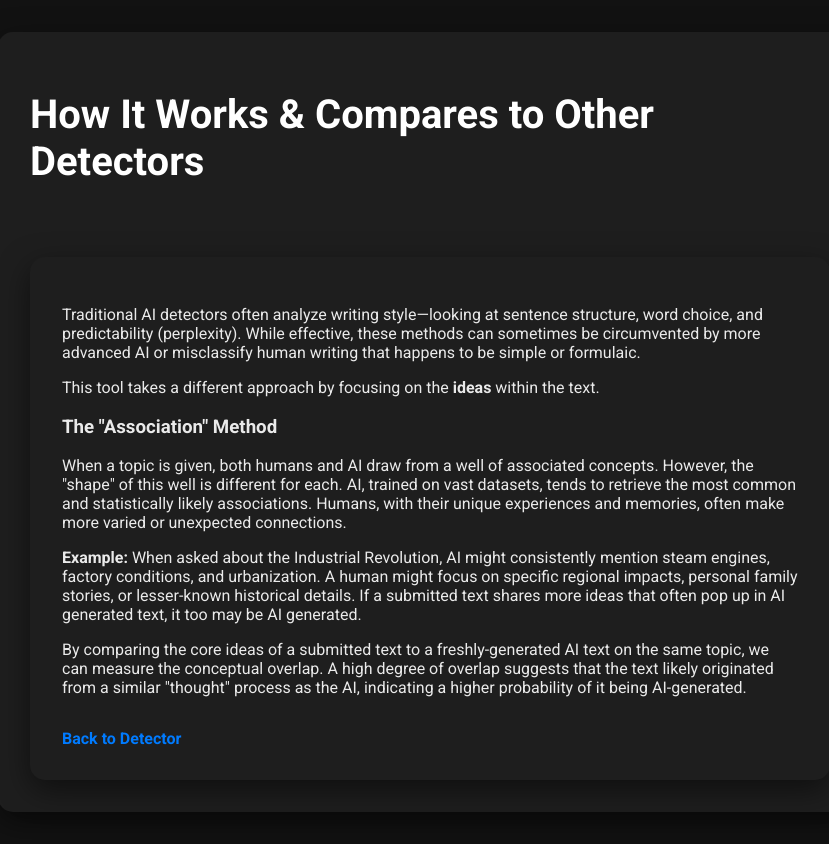
After one commit to derek-pohl/AI-Detection-Through-Association, a Flask app: page /how-it-works in a window 1280 px wide. The commit adds this page. Shown: the whole page, without its empty margins (210-1039 px from the left). Run offline with Flask 3, Linux system fonts and the light colour scheme.

Commit message:
how it works

```diff
--- a/app.py
+++ b/app.py
@@ -23,6 +23,10 @@ model = genai.GenerativeModel('gemini-2.0-flash-lite')
 @app.route('/')
 def index():
     return render_template('index.html')
+
+@app.route('/how-it-works')
+def how_it_works():
+    return render_template('how-it-works.html')
 
 @app.route('/analyze', methods=['POST'])
 @limiter.limit("5 per minute")  # Optional: override or reinforce per-endpoint limit
--- a/static/css/style.css
+++ b/static/css/style.css
@@ -37,6 +37,16 @@ body, html {
     font-weight: 700;
     margin-bottom: 0.5rem;
     color: #FFFFFF;
+}
+
+.header h1 a {
+    color: #007BFF;
+    text-decoration: none;
+    font-size: 1.5rem;
+}
+
+.header h1 a:hover {
+    text-decoration: underline;
 }
 
 .header p {
@@ -127,6 +137,30 @@ body, html {
     line-height: 1.6;
 }
 
+.content {
+    background-color: #1E1E1E;
+    padding: 2rem;
+    border-radius: 15px;
+    box-shadow: 0 10px 30px rgba(0, 0, 0, 0.5);
+    margin-top: 2rem;
+}
+
+.content p, .content h3 {
+    color: #EAEAEA;
+}
+
+.back-link {
+    display: inline-block;
+    margin-top: 1rem;
+    color: #007BFF;
+    text-decoration: none;
+    font-weight: 700;
+}
+
+.back-link:hover {
+    text-decoration: underline;
+}
+
 /* Responsive Design */
 @media (max-width: 992px) {
     .main-content {
@@ -137,3 +171,9 @@ body, html {
         height: 300px; /* Adjust height for smaller screens */
     }
 }
+
+/* How It Works Page Specific Styles */
+.how-it-works-page .main-content {
+    grid-template-columns: 1fr; /* Single column layout */
+    max-width: 800px; /* More readable width for text */
+}
--- /dev/null
+++ b/templates/how-it-works.html
@@ -0,0 +1,39 @@
+<!DOCTYPE html>
+<html lang="en">
+<head>
+    <meta charset="UTF-8">
+    <meta name="viewport" content="width=device-width, initial-scale=1.0">
+    <title>How It Works - AI Text Detector</title>
+    <link rel="stylesheet" href="{{ url_for('static', filename='css/style.css') }}">
+    <link href="https://fonts.googleapis.com/css2?family=Roboto:wght@300;400;700&display=swap" rel="stylesheet">
+    <link rel="icon" href="{{ url_for('static', filename='favicon.svg') }}" type="image/svg+xml">
+</head>
+<body class="how-it-works-page">
+    <div class="container">
+        <div class="main-content">
+            <div class="header">
+                <h1>How It Works & Compares to Other Detectors</h1>
+            </div>
+            <div class="content">
+                <p>
+                    Traditional AI detectors often analyze writing style—looking at sentence structure, word choice, and predictability (perplexity). While effective, these methods can sometimes be circumvented by more advanced AI or misclassify human writing that happens to be simple or formulaic.
+                </p>
+                <p>
+                    This tool takes a different approach by focusing on the <strong>ideas</strong> within the text.
+                </p>
+                <h3>The "Association" Method</h3>
+                <p>
+                    When a topic is given, both humans and AI draw from a well of associated concepts. However, the "shape" of this well is different for each. AI, trained on vast datasets, tends to retrieve the most common and statistically likely associations. Humans, with their unique experiences and memories, often make more varied or unexpected connections.
+                </p>
+                <p>
+                    <strong>Example:</strong> When asked about the Industrial Revolution, AI might consistently mention steam engines, factory conditions, and urbanization. A human might focus on specific regional impacts, personal family stories, or lesser-known historical details. If a submitted text shares more ideas that often pop up in AI generated text, it too may be AI generated.
+                </p>
+                <p>
+                    By comparing the core ideas of a submitted text to a freshly-generated AI text on the same topic, we can measure the conceptual overlap. A high degree of overlap suggests that the text likely originated from a similar "thought" process as the AI, indicating a higher probability of it being AI-generated.
+                </p>
+                <a href="/" class="back-link">Back to Detector</a>
+            </div>
+        </div>
+    </div>
+</body>
+</html>
--- a/templates/index.html
+++ b/templates/index.html
@@ -75,8 +75,8 @@
     <div class="container">
         <div class="main-content">
             <div class="text-input-section">
-                <div class="header">
-                    <h1>AI Text Detector</h1>
+<div class="header">
+                    <h1>AI Text Detector - <a href="/how-it-works">How it Works & Compares to other Detectors</a></h1>
                     <p>Enter the text you want to analyze in the box below.</p>
                 </div>
                 <textarea placeholder="Start typing or paste your text here..."></textarea>
```
